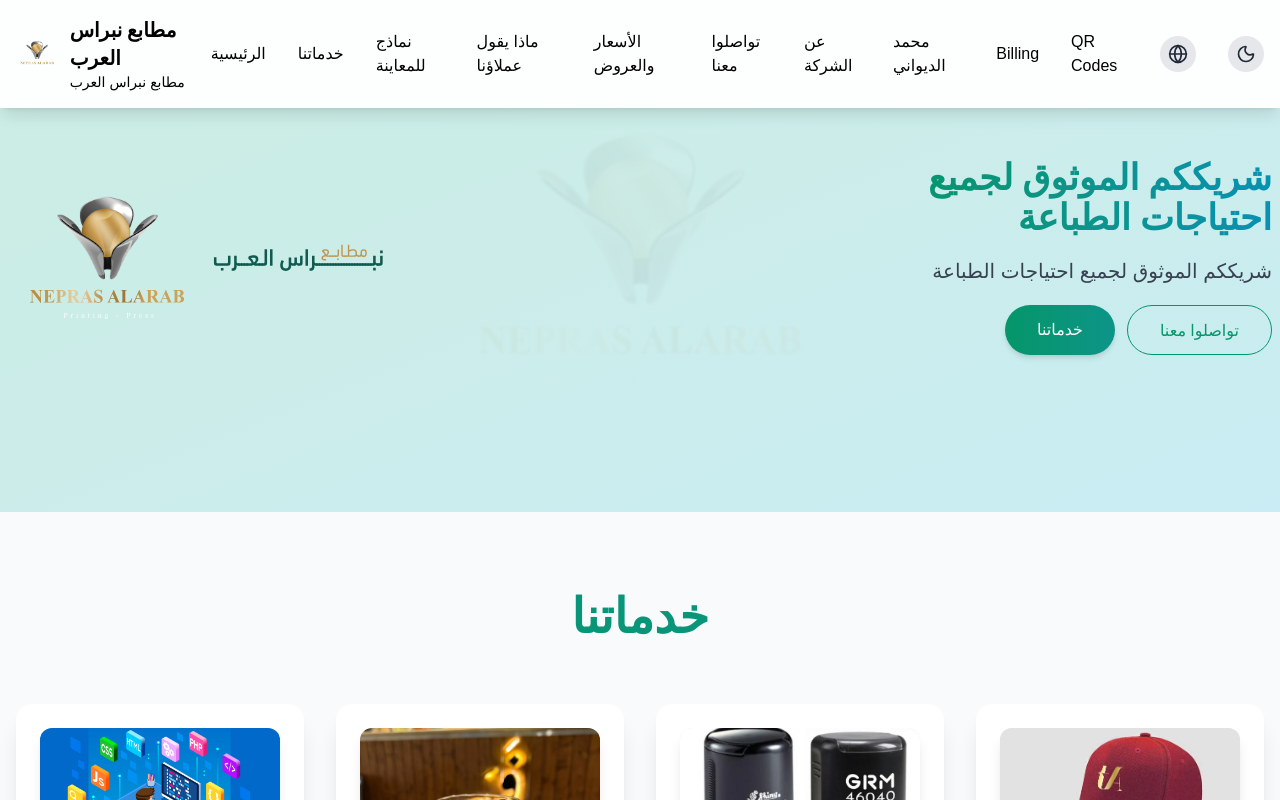
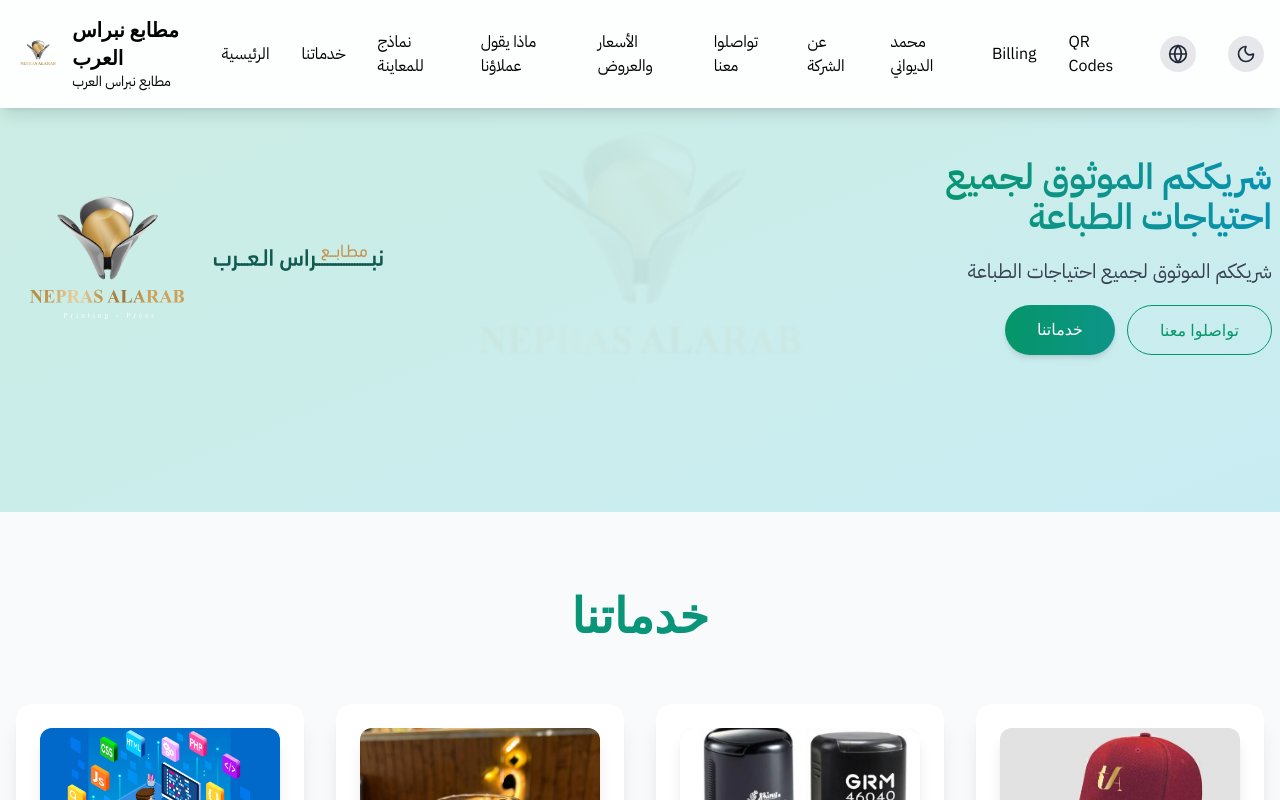
Before and after one commit to devahmed2025/mohamed-eldiwany-cv, a Next.js app: page / in a window 1280 px wide. Shown: the top 800 px of the page. Built offline with nearby package versions, Linux system fonts and the light colour scheme.

Commit message:
Update globals.css

```diff
--- a/app/globals.css
+++ b/app/globals.css
@@ -1,8 +1,9 @@
+
+@import url("https://fonts.googleapis.com/css2?family=IBM+Plex+Sans+Arabic:wght@100;200;300;400;500;600;700&family=Inter:wght@100;200;300;400;500;600;700;800;900&display=swap");
+
 @tailwind base;
 @tailwind components;
 @tailwind utilities;
-
-@import url("https://fonts.googleapis.com/css2?family=IBM+Plex+Sans+Arabic:wght@100;200;300;400;500;600;700&family=Inter:wght@100;200;300;400;500;600;700;800;900&display=swap");
 
 :root {
   --foreground-rgb: 0, 0, 0;
```
